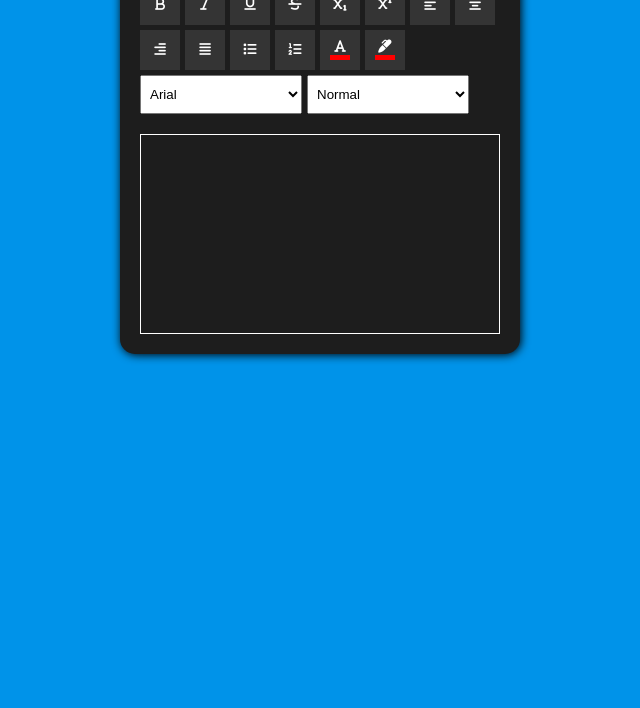
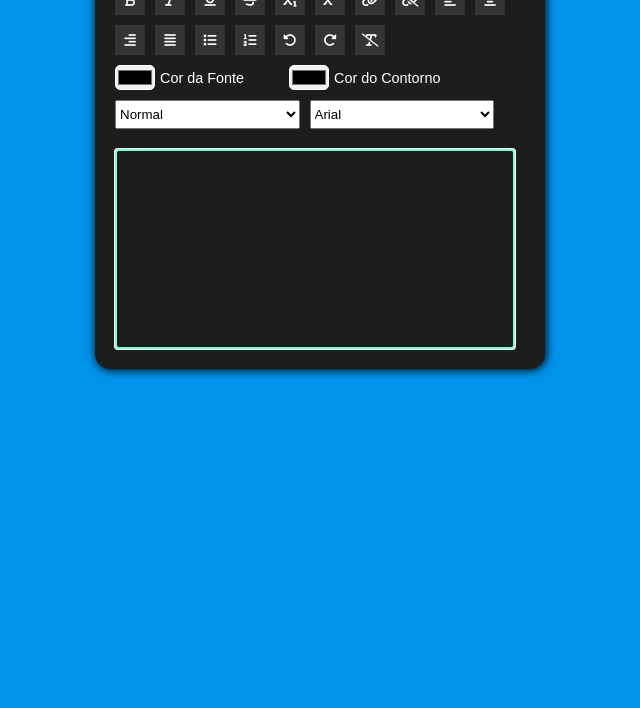
Before and after one commit to gabriel8programmer/editor-richtext, a plain HTML site: page index.html in a window 1280 px wide. Shown: the part 92-800 px from the top of the page, without its empty margins (320-960 px from the left). Drawn offline with Linux system fonts and the light colour scheme; a web font is replaced by a local one.

Commit message:
update styles of the editor

```diff
--- a/assets/css/styles.css
+++ b/assets/css/styles.css
@@ -3,6 +3,7 @@
     padding: 0;
     box-sizing: border-box;
     font-family: Arial, Helvetica, sans-serif;
+    list-style-position: inside;
 }
 
 body {
@@ -14,7 +15,7 @@ body {
     padding: 20px;
     border-radius: 15px;
     width: 98%;
-    max-width: 400px;
+    max-width: 450px;
     margin: 20px auto;
     box-shadow: 1px 1px 10px #000;
     background: #1d1d1d;
@@ -30,34 +31,44 @@ h4 {
 
 .container-tools {
     display: flex;
-    gap: 5px;
+    gap: 10px;
     flex-wrap: wrap;
     margin-bottom: 20px;
 }
 
 .container-tools button {
-    width: 40px;
-    height: 40px;
-    display: flex;
-    flex-direction: column;
-    justify-content: center;
-    align-items: center;
-    gap: 2px;
+    width: 30px;
+    height: 30px;
     cursor: pointer;
     background: rgba(255, 255, 255, .1);
     color: white;
     transition: .5s;
     border: none;
 }
+
 .container-tools button.active,
 .container-tools button:hover {
     background: rgba(255, 255, 255, .9);
     color: #000;
 }
 
-.container-tools select {
+.container-tools .btn-format-color {
+    display: flex;
+    gap: 5px;
+    align-items: center;
+    width: 40%;
+    font-size: .9rem;
+}
+
+.container-tools .btn-format-color input {
+    width: 40px;
+    height: 25px;
+    border-radius: 5px;
+    border: 1px solid #fff;
+}
+.container-tools .btn-format-select {
     width: 45%;
-    padding: 10px 5px;
+    padding: 5px 0;
 }
 
 #textarea {
--- a/assets/js/index.js
+++ b/assets/js/index.js
@@ -0,0 +1,15 @@
+
+//get all elements
+
+function focusTextArea(){
+    textarea.focus();
+}
+
+function exeCmd(command, arg=""){
+    //execute the command
+    document.execCommand(command, true, arg);
+}
+
+window.onload = ()=> {
+    focusTextArea();
+}
--- a/index.html
+++ b/index.html
@@ -24,67 +24,92 @@
     <div class="container-editor" id="editor">
         <h4>Meu Editor</h4>
         <div class="container-tools">
-            <button class="btn-mark" id="btn-bold">
+            <!--text tools-->
+            <button class="btn-format" id="btn-bold" data-command="bold" title="Negrito">
                 <i class="fa-solid fa-bold"></i>
             </button>
-            <button class="btn-mark" id="btn-italic">
+            <button class="btn-format-text" id="btn-italic" data-command="italic" title="Italico">
                 <i class="fa-solid fa-italic"></i>
             </button>
-            <button class="btn-mark" id="btn-underline">
+            <button class="btn-format-text" id="btn-underline" data-command="underline" title="Sublinhado">
                 <i class="fa-solid fa-underline"></i>
             </button>
-            <button class="btn-mark" id="btn-strikethrough">
+            <button class="btn-format-text" id="btn-strikethrough" data-command="strikeThrough" title="Riscado">
                 <i class="fa-solid fa-strikethrough"></i>
             </button>
-            <button class="btn-mark" id="btn-subscript">
+            <button class="btn-format-text" id="btn-subscript" data-command="subscript" title="Subscrito">
                 <i class="fa-solid fa-subscript"></i>
             </button>
-            <button class="btn-mark" id="btn-superscript">
+            <button class="btn-format-text" id="btn-superscript" data-command="superscript" title="Sobrescrito">
                 <i class="fa-solid fa-superscript"></i>
             </button>
-            <button class="btn-mark" id="btn-left">
+            <!--link tools-->
+            <button class="btn-format-link" id="btn-link" data-command="createLink" title="Link">
+                <i class="fa-solid fa-link"></i>
+            </button>
+            <button class="btn-format-text" id="btn-unlink" data-command="unlink" title="Remover Link">
+                <i class="fa-solid fa-link-slash"></i>
+            </button>
+            <!--align tools-->
+            <button class="btn-format-text" id="btn-left" data-command="justifyLeft" title="Alinhamento Esquerdo">
                 <i class="fa-solid fa-align-left"></i>
             </button>
-            <button class="btn-mark" id="btn-center">
+            <button class="btn-format-text" id="btn-center" data-command="justifyCenter" title="Alinhamento Centralizado">
                 <i class="fa-solid fa-align-center"></i>
             </button>
-            <button class="btn-mark" id="btn-right">
+            <button class="btn-format-text" id="btn-right" data-command="justifyRight" title="Alinhamento Direito">
                 <i class="fa-solid fa-align-right"></i>
             </button>
-            <button class="btn-mark" id="btn-justify">
+            <button class="btn-format-text" id="btn-justify" data-command="justifyFull" title="Alinhamento Justificado">
                 <i class="fa-solid fa-align-justify"></i>
             </button>
-            <button class="btn-mark" id="btn-ul">
+            <!--list tools-->
+            <button class="btn-format-text" id="btn-ul" data-command="insertUnorderedList" title="Inserir lista não ordenada">
                 <i class="fa-solid fa-list"></i>
             </button>
-            <button class="btn-mark" id="btn-ol">
+            <button class="btn-format-text" id="btn-ol" data-command="insertOrderedList" title="Inserir lista ordenada">
                 <i class="fa-solid fa-list-ol"></i>
             </button>
-            <button class="btn-mark" id="btn-textcolor">
-                <i class="fa-solid fa-font"></i>
-                <div style="width: 20px; height: 5px; background: red;"></div>
+            <!--undo and redo tools-->
+            <button class="btn-format-text" id="btn-undo" data-command="undo" title="Desfazer">
+                <i class="fa-solid fa-rotate-left"></i>
             </button>
-            <button class="btn-mark" id="btn-markcolor">
-                <i class="fa-solid fa-marker"></i>
-                <div style="width: 20px; height: 5px; background: red;"></div>
+            <button class="btn-format-text" id="btn-redo" data-command="redo" title="Refazer">
+                <i class="fa-solid fa-rotate-right"></i>
             </button>
-            <select id="btn-font">
-                <option value="arial">Arial</option>
+            <!--clear tools-->
+            <button class="btn-format-text" id="btn-removeFormat" data-command="removeFormat" title="Remover Formatação">
+                <i class="fa-solid fa-text-slash"></i>
+            </button>
+            <!--color tools-->
+            <div class="btn-format-color" id="btn-fontColor" data-command="fontColor">
+                <input type="color" id="text-color">
+                <label for="text-color">Cor da Fonte</label>
+            </div>
+            <div class="btn-format-color" id="btn-backColor" data-command="backColor">
+                <input type="color" id="highlight">
+                <label for="highlight">Cor do Contorno</label>
+            </div>
+            <!--font tools-->
+            <select class="btn-format-select" id="btn-heading" data-command="heading">
+                <option value="">Normal</option>
+                <option value="H1">H1</option>
+                <option value="H2">H2</option>
+                <option value="H3">H3</option>
+                <option value="H4">H4</option>
+                <option value="H5">H5</option>
+                <option value="H6">H6</option>
+            </select>
+            <select class="btn-format-select" id="btn-font" data-command="fontName">
+                <option value="Arial">Arial</option>
+                <option value="Times New Roman">Times New Roman</option>
                 <option value="Helvetica">Helvetica</option>
-                <option value="mono">Monospace</option>
-                <option value="consolas">Consolas</option>
-            </select>
-            <select id="btn-size">
-                <option value="normal">Normal</option>
-                <option value="h1">H1</option>
-                <option value="h2">H2</option>
-                <option value="h3">H3</option>
-                <option value="h4">H4</option>
-                <option value="h5">H5</option>
-                <option value="h6">H6</option>
+                <option value="Monospace">Monospace</option>
+                <option value="Consolas">Consolas</option>
             </select>
         </div>
-        <div id="textarea" contenteditable="true" focus="true"></div>
+        <!--textarea-->
+        <div id="textarea" contenteditable="true"></div>
     </div>
 
 </body>
```
